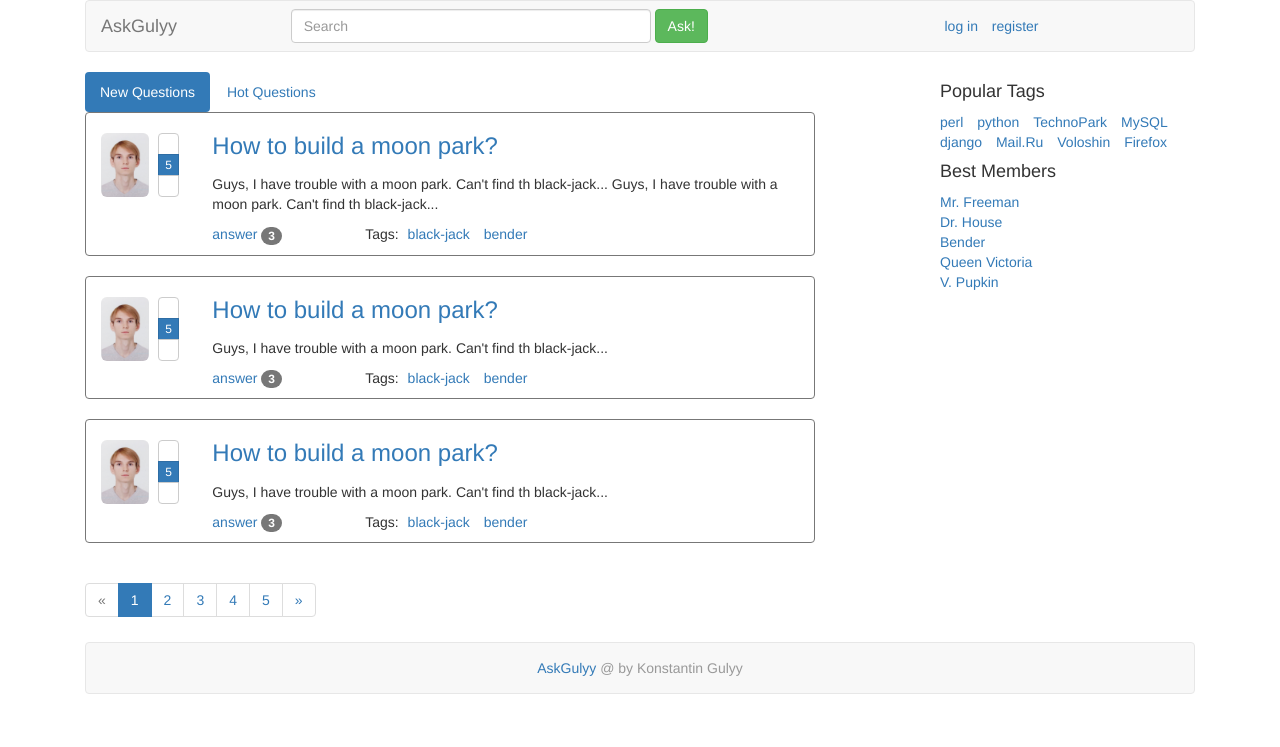
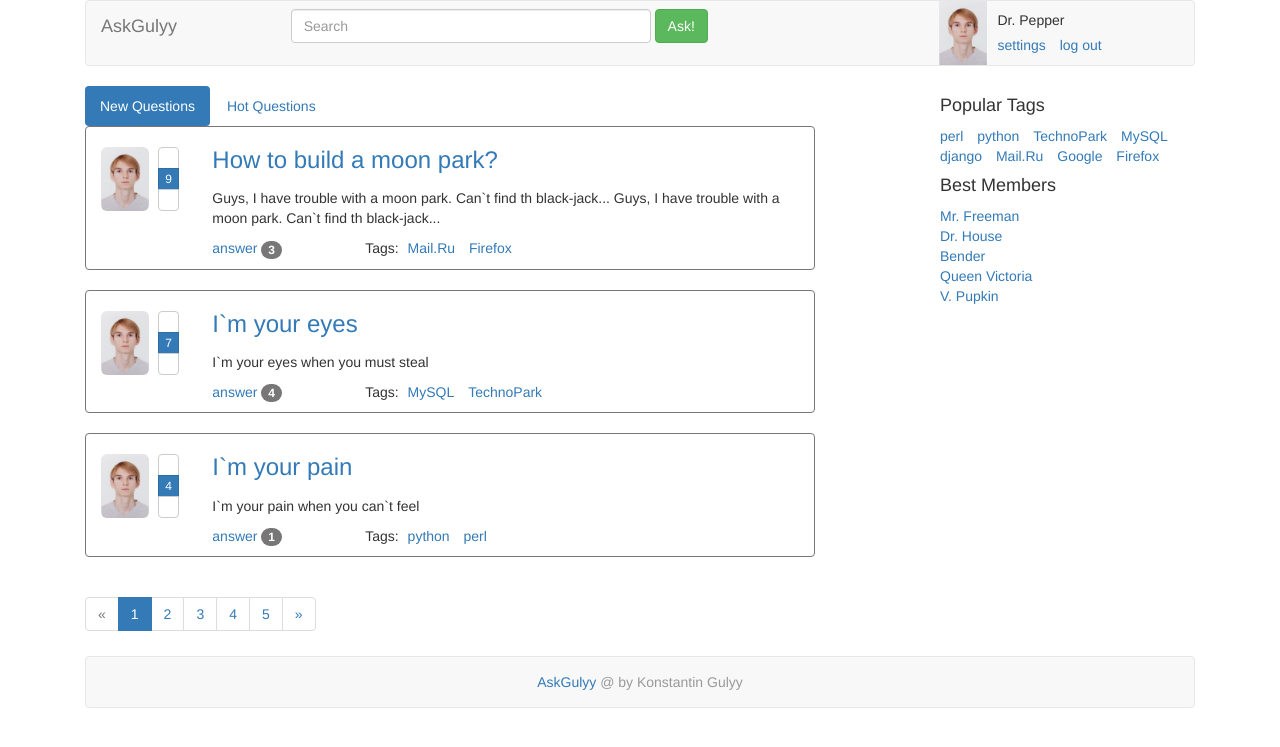
Before and after one commit to kgulyy/ask_gulyy, a Django app: page / in a window 1280 px wide. Shown: the top 747 px of the page. Run offline with Django 3.2, Linux system fonts and the light colour scheme; some web fonts are replaced.

Commit message:
Added template to index

```diff
--- a/ask/urls.py
+++ b/ask/urls.py
@@ -9,4 +9,5 @@ urlpatterns = [
     url(r'^login/$', views.login, name='login'),
     url(r'^singup/$', views.singup, name='singup'),
     url(r'^ask/$', views.ask, name='ask'),
+    url(r'^settings/$', views.settings, name='settings'),
 ]
--- a/ask/views.py
+++ b/ask/views.py
@@ -1,10 +1,33 @@
 from django.http import HttpResponse
 from django.shortcuts import render
 
+TAGS = {
+    1: 'perl',
+    2: 'python',
+    3: 'TechnoPark',
+    4: 'MySQL',
+    5: 'django',
+    6: 'Mail.Ru',
+    7: 'Google',
+    8: 'Firefox',
+}
+
+QUESTIONS = {
+    '1': {'id': 1, 'like': 9, 'answer': 3, 'title': 'How to build a moon park?', 'q_tags': {TAGS[6], TAGS[8]},
+          'text': 'Guys, I have trouble with a moon park. '
+                  'Can`t find th black-jack... '
+                  'Guys, I have trouble with a moon park. '
+                  'Can`t find th black-jack...'},
+    '2': {'id': 2, 'like': 7, 'answer': 4, 'q_tags': {TAGS[3], TAGS[4]}, 'title': 'I`m your eyes',
+          'text': 'I`m your eyes when you must steal'},
+    '3': {'id': 3, 'like': 4, 'answer': 1, 'title': 'I`m your pain', 'q_tags': {TAGS[1], TAGS[2]},
+          'text': 'I`m your pain when you can`t feel'},
+}
+
 
 def index(request):
-    # return HttpResponse("Hello, world. You're at the ask index.")
-    return render(request, 'index.html')
+    return render(request, 'index.html', {'singin': True, 'questions': QUESTIONS.values(),
+                  'tags': TAGS.values()})
 
 
 def hot(request):
@@ -29,3 +52,7 @@ def singup(request):
 
 def ask(request):
     return HttpResponse("Hello, world. You're at the ask url.")
+
+
+def settings(request):
+    return HttpResponse("Hello, world. You're at the settings url.")
--- a/templates/base.html
+++ b/templates/base.html
@@ -23,7 +23,7 @@
                 </form>
             </div>
             <div class="col-md-3">
-                {% if reg %}
+                {% if singin %}
                     <div class="media">
                         <a class="pull-left" href="#">
                             <img class="mini-ava media-object" src="../uploads/ava.jpg" alt="Avatar">
@@ -31,15 +31,15 @@
                         <div class="media-body">
                             <p id="username" class="media-heading">Dr. Pepper</p>
                             <ol class="list-inline">
-                                <li><a href="#">settings</a></li>
-                                <li><a href="#">log out</a></li>
+                                <li><a href="{% url 'settings' %}">settings</a></li>
+                                <li><a href="{% url 'login' %}">log out</a></li>
                             </ol>
                         </div>
                     </div>
                 {% else %}
                     <ol id="nonreg" class="list-inline navbar-text">
-                        <li><a href="#">log in</a></li>
-                        <li><a href="#">register</a></li>
+                        <li><a href="{% url 'login' %}">log in</a></li>
+                        <li><a href="{% url 'singup' %}">register</a></li>
                     </ol>
                 {% endif %}
             </div>
@@ -54,14 +54,9 @@
             <div class="sidebar-module">
                 <h4>Popular Tags</h4>
                 <ol class="list-inline">
-                    <li><a href="{% url 'questions_by_tag' 'perl' %}">perl</a></li>
-                    <li><a href="{% url 'questions_by_tag' 'python' %}">python</a></li>
-                    <li><a href="{% url 'questions_by_tag' 'TechnoPark' %}">TechnoPark</a></li>
-                    <li><a href="{% url 'questions_by_tag' 'MySQL' %}">MySQL</a></li>
-                    <li><a href="{% url 'questions_by_tag' 'django' %}">django</a></li>
-                    <li><a href="{% url 'questions_by_tag' 'Mail.Ru' %}">Mail.Ru</a></li>
-                    <li><a href="{% url 'questions_by_tag' 'Voloshin' %}">Voloshin</a></li>
-                    <li><a href="{% url 'questions_by_tag' 'Firefox' %}">Firefox</a></li>
+                    {% for tag in tags %}
+                        <li><a href="{% url 'questions_by_tag' tag %}">{{ tag }}</a></li>
+                    {% endfor %}
                 </ol>
             </div>
             <div class="sidebar-module">
--- a/templates/index.html
+++ b/templates/index.html
@@ -5,12 +5,13 @@
 {% block content %}
     <ul class="nav nav-pills">
         <li role="presentation" class="active">
-            <a href="#">New Questions</a>
+            <a href="{% url 'index' %}">New Questions</a>
         </li>
         <li role="presentation">
-            <a href="#">Hot Questions</a>
+            <a href="{% url 'hot' %}">Hot Questions</a>
         </li>
     </ul>
+    {% for q in questions %}
         <div class="question">
             <div class="row">
                 <div class="col-md-2">
@@ -20,7 +21,7 @@
                             <button type="button" class="btn btn-default btn-xs">
                                 <span class="glyphicon glyphicon-chevron-up" aria-hidden="true"></span>
                             </button>
-                        <button type="button" class="btn btn-primary btn-xs">5</button>
+                            <button type="button" class="btn btn-primary btn-xs">{{ q.like }}</button>
                             <button type="button" class="btn btn-default btn-xs">
                                 <span class="glyphicon glyphicon-chevron-down" aria-hidden="true"></span>
                             </button>
@@ -29,104 +30,27 @@
                 </div>
                 <div class="col-md-10">
                     <h3>
-                    <a href="#">How to build a moon park?</a>
+                        <a href="#">{{ q.title }}</a>
                     </h3>
-                <p>Guys, I have trouble with a moon park. Can't find th black-jack...
-                    Guys, I have trouble with a moon park. Can't find th black-jack...</p>
+                    <p>{{ q.text }}</p>
                     <div class="row">
                         <div class="col-md-3">
                             <ol class="list-inline">
-                            <li><a href="#">answer <span class="badge">3</span></a></li>
+                                <li><a href="{% url 'question_detail' 1%}">answer <span class="badge">{{ q.answer }}</span></a></li>
                             </ol>
                         </div>
                         <div class="col-md-9">
                             <ol class="list-inline">Tags:
-                            <li><a href="#">black-jack</a></li>
-                            <li><a href="#">bender</a></li>
+                                {% for t in q.q_tags %}
+                                    <li><a href="{% url 'questions_by_tag' t %}">{{ t }}</a></li>
+                                {% endfor %}
                             </ol>
                         </div>
                     </div>
                 </div>
             </div>
         </div>
-    <div class="question">
-        <div class="row">
-            <div class="col-md-2">
-                <div class="question-block">
-                    <img class="mini-ava img-rounded" src="../uploads/ava.jpg" alt="Avatar">
-                    <div class="btn-group-vertical">
-                        <button type="button" class="btn btn-default btn-xs">
-                            <span class="glyphicon glyphicon-chevron-up" aria-hidden="true"></span>
-                        </button>
-                        <button type="button" class="btn btn-primary btn-xs">5</button>
-                        <button type="button" class="btn btn-default btn-xs">
-                            <span class="glyphicon glyphicon-chevron-down" aria-hidden="true"></span>
-                        </button>
-                    </div>
-                </div>
-            </div>
-            <div class="col-md-10">
-                <h3>
-                    <a href="#">How to build a moon park?</a>
-                </h3>
-                <p>
-                    Guys, I have trouble with a moon park. Can't find th black-jack...
-                </p>
-                <div class="row">
-                    <div class="col-md-3">
-                        <ol class="list-inline">
-                            <li><a href="#">answer <span class="badge">3</span></a></li>
-                        </ol>
-                    </div>
-                    <div class="col-md-9">
-                        <ol class="list-inline">Tags:
-                            <li><a href="#">black-jack</a></li>
-                            <li><a href="#">bender</a></li>
-                        </ol>
-                    </div>
-                </div>
-            </div>
-        </div>
-    </div>
-    <div class="question">
-        <div class="row">
-            <div class="col-md-2">
-                <div class="question-block">
-                    <img class="mini-ava img-rounded" src="../uploads/ava.jpg" alt="Avatar">
-                    <div class="btn-group-vertical">
-                        <button type="button" class="btn btn-default btn-xs">
-                            <span class="glyphicon glyphicon-chevron-up" aria-hidden="true"></span>
-                        </button>
-                        <button type="button" class="btn btn-primary btn-xs">5</button>
-                        <button type="button" class="btn btn-default btn-xs">
-                            <span class="glyphicon glyphicon-chevron-down" aria-hidden="true"></span>
-                        </button>
-                    </div>
-                </div>
-            </div>
-            <div class="col-md-10">
-                <h3>
-                    <a href="#">How to build a moon park?</a>
-                </h3>
-                <p>
-                    Guys, I have trouble with a moon park. Can't find th black-jack...
-                </p>
-                <div class="row">
-                    <div class="col-md-3">
-                        <ol class="list-inline">
-                            <li><a href="#">answer <span class="badge">3</span></a></li>
-                        </ol>
-                    </div>
-                    <div class="col-md-9">
-                        <ol class="list-inline">Tags:
-                            <li><a href="#">black-jack</a></li>
-                            <li><a href="#">bender</a></li>
-                        </ol>
-                    </div>
-                </div>
-            </div>
-        </div>
-    </div>
+    {% endfor %}
     <ul class="pagination">
         <li class="disabled"><a href="#">&laquo;</a></li>
         <li class="active"><a href="#">1</a></li>
```
Lines whose indentation alone changed are shown as unchanged.
